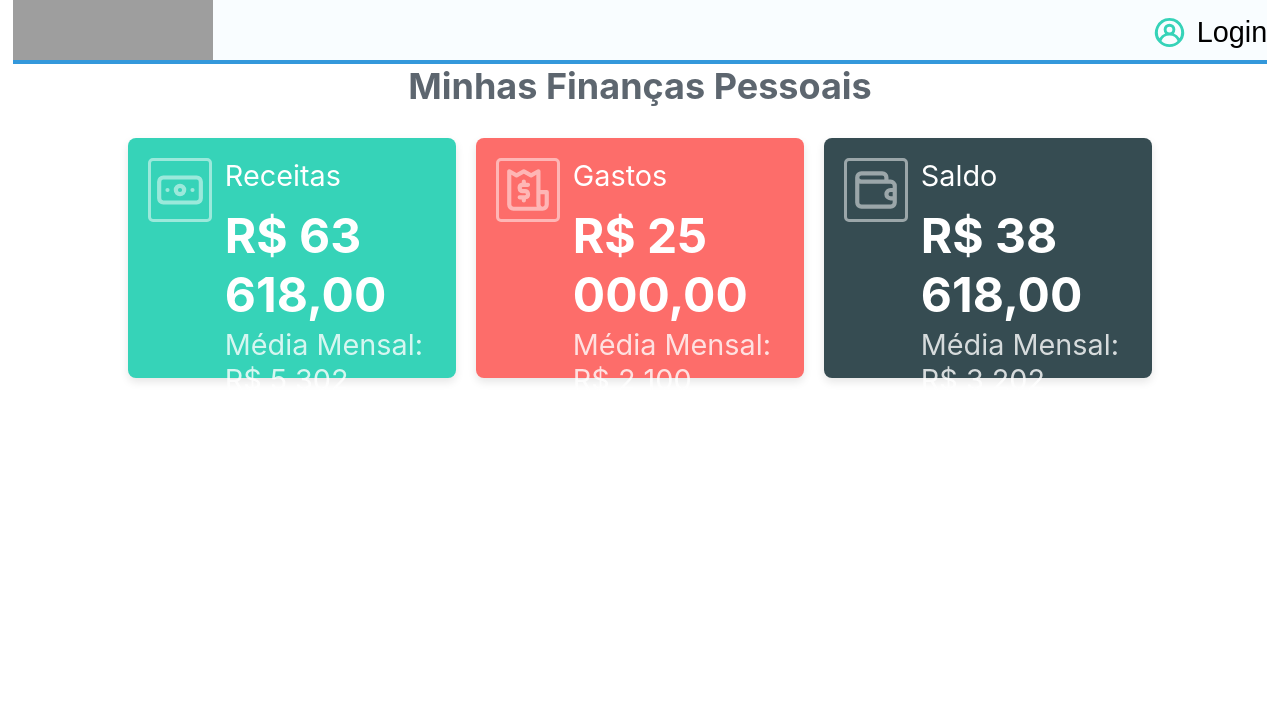
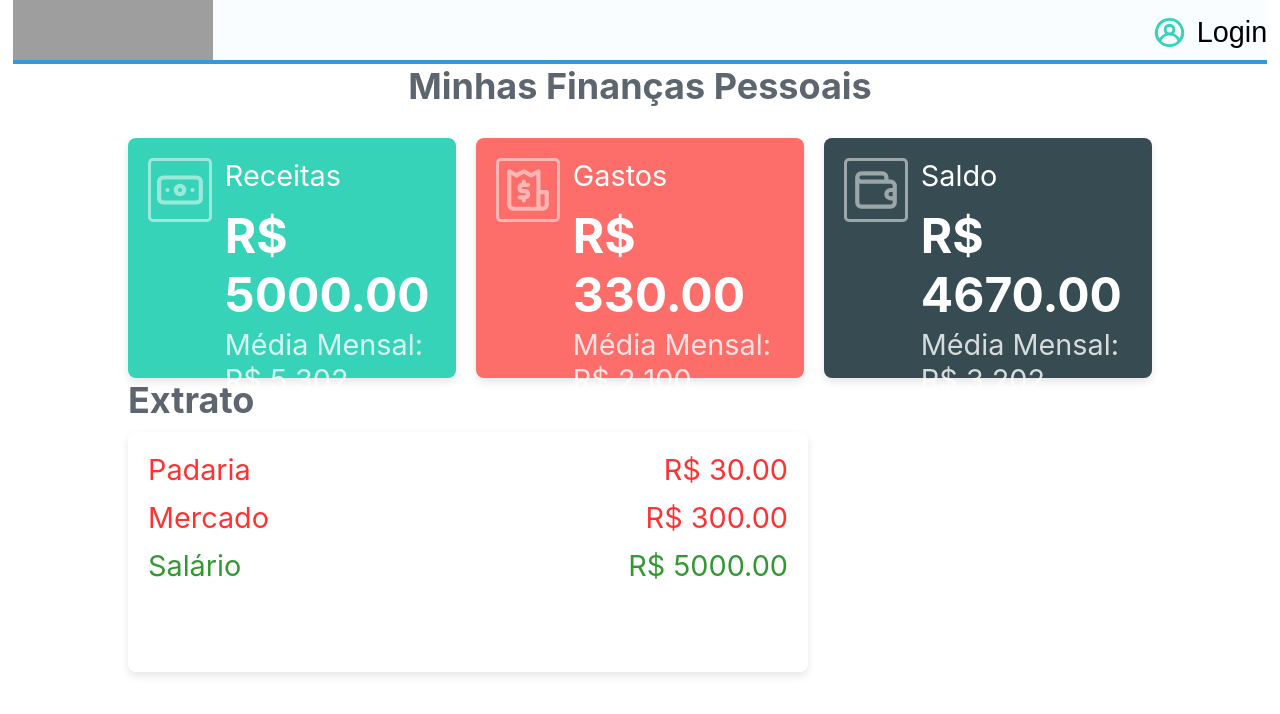
Before and after one commit to lenixeduardo/gestor_financeiro, a React (Create React App) app: page / in a window 1280 px wide. Shown: the top 714 px of the page. Built offline with nearby package versions, Linux system fonts and the light colour scheme; grey boxes are pictures that could not be loaded.

Commit message:
criação do novo container extrato, tornando dinâmico os valores que serão apresentados no card, baseado no extrato.

```diff
--- a/src/App.css
+++ b/src/App.css
@@ -19,3 +19,10 @@
   justify-content: space-between;
   margin-top: 20px;
 }
+
+.resume-container {
+  display: flex;
+  flex-direction: column;
+  width: 50vw;
+  margin-top: 2vh;
+}
--- a/src/App.js
+++ b/src/App.js
@@ -4,8 +4,25 @@ import { UilMoneyBill, UilBill, UilWallet } from '@iconscout/react-unicons';
 import Nav from './components/Nav';
 import Title from './components/Title';
 import Card from './components/Card';
+import Resume from './components/Resume';
 
 function App() {
+  const transactions = [
+    { descricao: 'Padaria', valor: 30, categoria: 'saida' },
+    { descricao: 'Mercado', valor: 300, categoria: 'saida' },
+    { descricao: 'Salário', valor: 5000, categoria: 'entrada' },
+  ];
+
+  const totalReceitas = transactions
+    .filter(transaction => transaction.categoria === 'entrada')
+    .reduce((acc, transaction) => acc + transaction.valor, 0);
+
+  const totalGastos = transactions
+    .filter(transaction => transaction.categoria === 'saida')
+    .reduce((acc, transaction) => acc + transaction.valor, 0);
+
+  const saldo = totalReceitas - totalGastos;
+
   return (
     <div className="app">
       <Nav />
@@ -18,24 +35,26 @@ function App() {
             receita
             Icon={UilMoneyBill}
             title="Receitas"
-            amount="R$ 63 618,00"
+            amount={`R$ ${totalReceitas.toFixed(2)}`}
             monthlyAverage="Média Mensal: R$ 5 302"
           />
           <Card
             gastos
             Icon={UilBill}
             title="Gastos"
-            amount="R$ 25 000,00"
+            amount={`R$ ${totalGastos.toFixed(2)}`}
             monthlyAverage="Média Mensal: R$ 2 100"
           />
           <Card
             saldoTotal
             Icon={UilWallet}
             title="Saldo"
-            amount="R$ 38 618,00"
+            amount={`R$ ${saldo.toFixed(2)}`}
             monthlyAverage="Média Mensal: R$ 3 202"
           />
         </div>
+        <Title>Extrato </Title>
+        <Resume transactions={transactions} />
       </main>
     </div>
   );
--- /dev/null
+++ b/src/components/Resume.js
@@ -0,0 +1,19 @@
+import React from 'react';
+import ResumeContainer from './ResumeContainer';
+import ResumeDiv from './ResumeDiv';
+import ResumeContent from './ResumeContent';
+
+function Resume({ transactions }) {
+  return (
+    <ResumeContainer>
+      {transactions.map((transaction, index) => (
+        <ResumeDiv key={index}>
+          <ResumeContent categoria={transaction.categoria}>{transaction.descricao}</ResumeContent>
+          <ResumeContent categoria={transaction.categoria}>R$ {transaction.valor.toFixed(2)}</ResumeContent>
+        </ResumeDiv>
+      ))}
+    </ResumeContainer>
+  );
+}
+
+export default Resume;
--- /dev/null
+++ b/src/components/ResumeContainer.js
@@ -0,0 +1,16 @@
+import styled from 'styled-components';
+
+const ResumeContainer = styled.div`
+  display: flex;
+  flex-direction: column;
+  gap: 1vw;
+  color: white;
+  border-radius: 8px;
+  padding: 20px;
+  width: 50vw;
+  height: 200px;
+  box-shadow: 0 4px 8px rgba(0, 0, 0, 0.1);
+
+`;
+
+export default ResumeContainer;
--- /dev/null
+++ b/src/components/ResumeContent.js
@@ -0,0 +1,9 @@
+import styled from 'styled-components';
+
+const ResumeContent = styled.div`
+  font-size: 1.8rem;
+  opacity: 0.8;
+  color: ${props => (props.categoria === 'entrada' ? 'green' : 'red')};
+`;
+
+export default ResumeContent;
--- /dev/null
+++ b/src/components/ResumeDiv.js
@@ -0,0 +1,10 @@
+import styled from 'styled-components';
+
+const ResumeDiv = styled.div`
+display: flex;
+justify-content: space-between;
+width: 100%;
+align-items: center;
+`;
+
+export default ResumeDiv;
```
